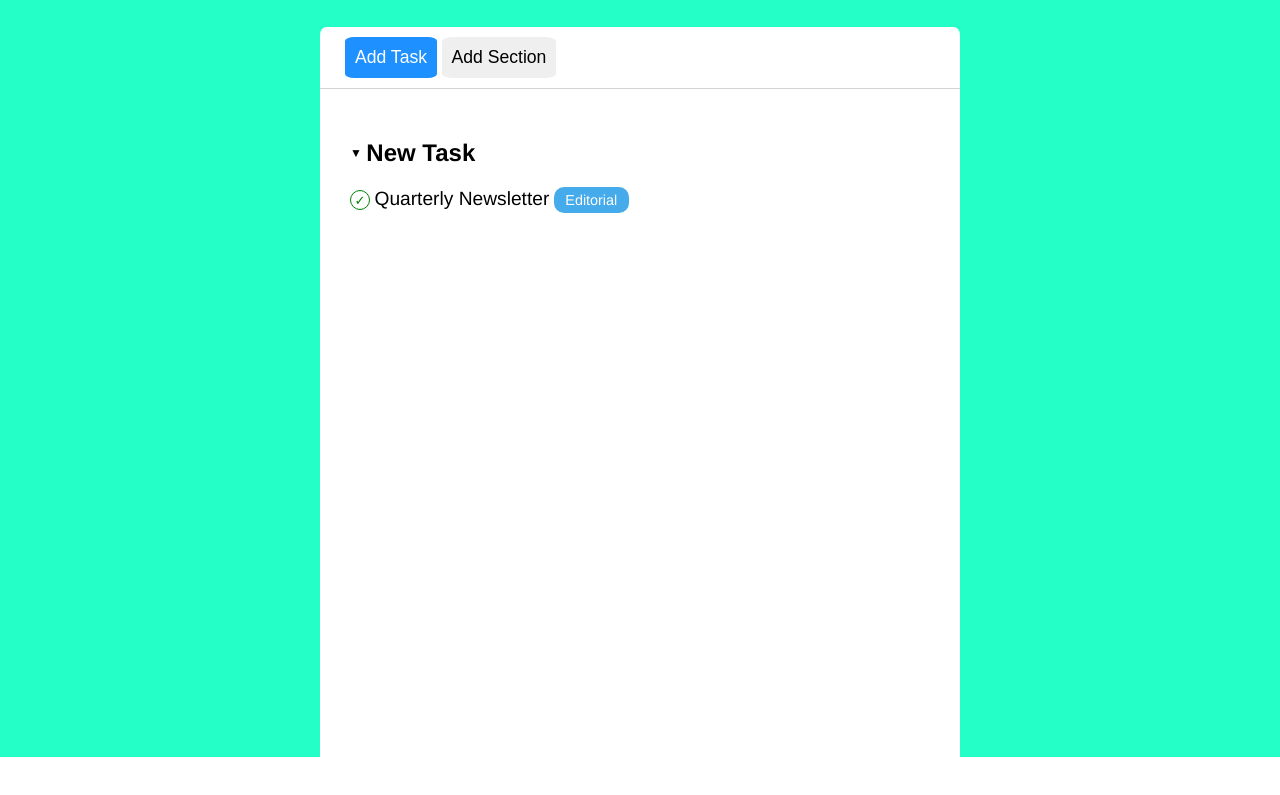
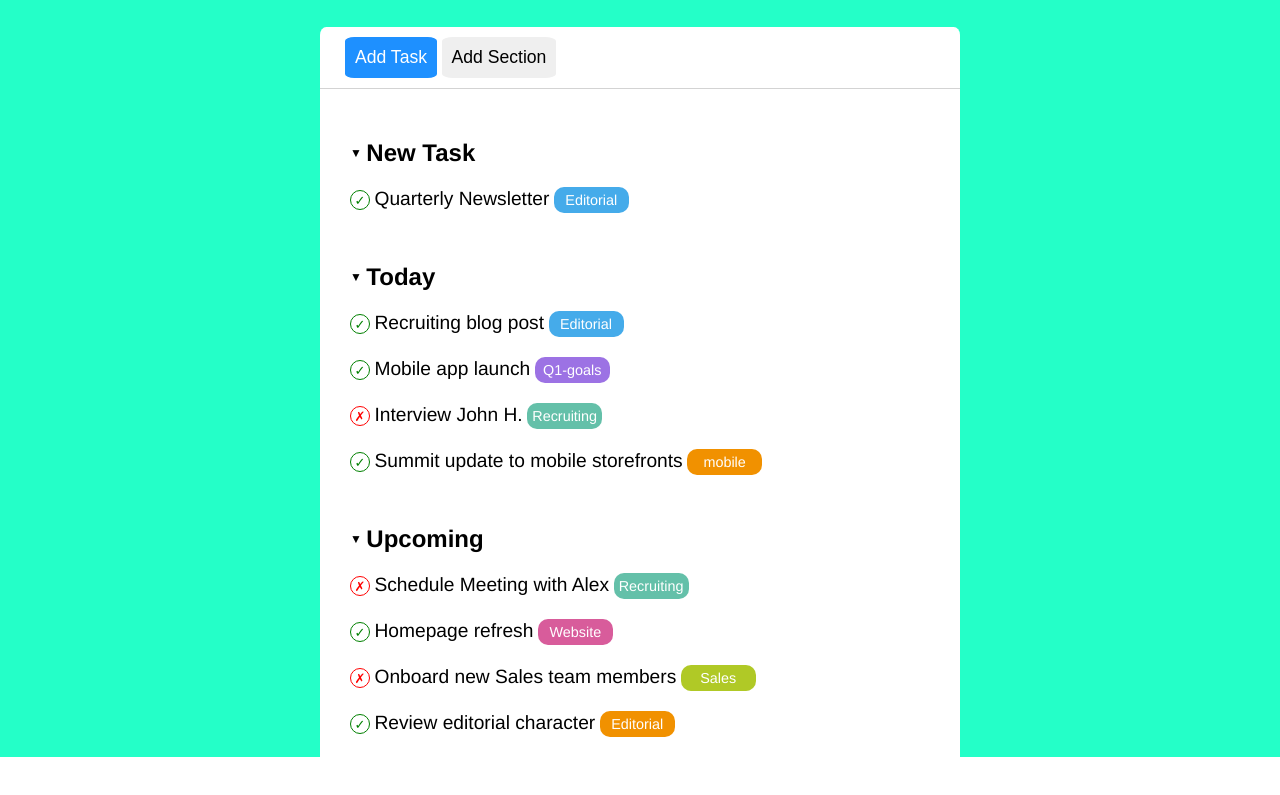
Before and after one commit to AndreaRomano02/html-css-toboolist, a plain HTML site: page index.html in a window 1280 px wide. Shown: the part 73-868 px from the top of the page. Drawn offline with Linux system fonts and the light colour scheme.

Commit message:
add other list

```diff
--- a/css/style.css
+++ b/css/style.css
@@ -27,6 +27,7 @@ body {
 
 ul {
   list-style: none;
+  margin: 50px 0;
 }
 
 h2 {
@@ -68,7 +69,7 @@ nav {
 
 /* main */
 main {
-  margin: 50px 30px;
+  margin: 0 30px;
 
 }
 
@@ -78,7 +79,7 @@ main {
 }
 
 .check-list {
-  border: 1px solid green;
+  border: 1px solid;
   width: 20px;
   height: 20px;
   border-radius: 50%;
@@ -115,6 +116,30 @@ main {
   color: green;
 }
 
+.wrong {
+  color: red;
+}
+
 .bg-lightblue {
   background-color: #45abea;
 }
+
+.bg-purple {
+  background-color: #9c72e4;
+}
+
+.bg-cyan {
+  background-color: #64c0a9;
+}
+
+.bg-orange {
+  background-color: #f19100;
+}
+
+.bg-pink {
+  background-color: #d85c9b;
+}
+
+.bg-yellow {
+  background-color: #b0c926;
+}
--- a/index.html
+++ b/index.html
@@ -30,6 +30,8 @@
 
       <!-- main -->
       <main>
+
+        <!-- New Task -->
         <ul>
           <li>
             <div class="arrow-down">&#9660;</div>
@@ -41,6 +43,61 @@
             <div class="type-list bg-lightblue white-text">Editorial</div>
           </li>
         </ul>
+        <!-- Today -->
+        <ul>
+          <li>
+            <div class="arrow-down">&#9660;</div>
+            <h2>Today</h2>
+          </li>
+          <li class="row-list">
+            <div class=" check-list correct">&#10003;</div>
+            <span>Recruiting blog post</span>
+            <div class="type-list bg-lightblue white-text">Editorial</div>
+          </li>
+          <li class="row-list">
+            <div class=" check-list correct">&#10003;</div>
+            <span>Mobile app launch</span>
+            <div class="type-list bg-purple white-text">Q1-goals</div>
+          </li>
+          <li class="row-list">
+            <div class=" check-list wrong">&#10007;</div>
+            <span>Interview John H.</span>
+            <div class="type-list bg-cyan white-text">Recruiting</div>
+          </li>
+          <li class="row-list">
+            <div class=" check-list correct">&#10003;</div>
+            <span>Summit update to mobile storefronts</span>
+            <div class="type-list bg-orange white-text">mobile</div>
+          </li>
+        </ul>
+
+        <!-- Upcoming -->
+        <ul>
+          <li>
+            <div class="arrow-down">&#9660;</div>
+            <h2>Upcoming</h2>
+          </li>
+          <li class="row-list">
+            <div class=" check-list wrong">&#10007;</div>
+            <span>Schedule Meeting with Alex</span>
+            <div class="type-list bg-cyan white-text">Recruiting</div>
+          </li>
+          <li class="row-list">
+            <div class=" check-list correct">&#10003;</div>
+            <span>Homepage refresh</span>
+            <div class="type-list bg-pink white-text">Website</div>
+          </li>
+          <li class="row-list">
+            <div class=" check-list wrong">&#10007;</div>
+            <span>Onboard new Sales team members</span>
+            <div class="type-list bg-yellow white-text">Sales</div>
+          </li>
+          <li class="row-list">
+            <div class=" check-list correct">&#10003;</div>
+            <span>Review editorial character</span>
+            <div class="type-list bg-orange white-text">Editorial</div>
+          </li>
+        </ul>
       </main>
     </div>
   </div>
```
